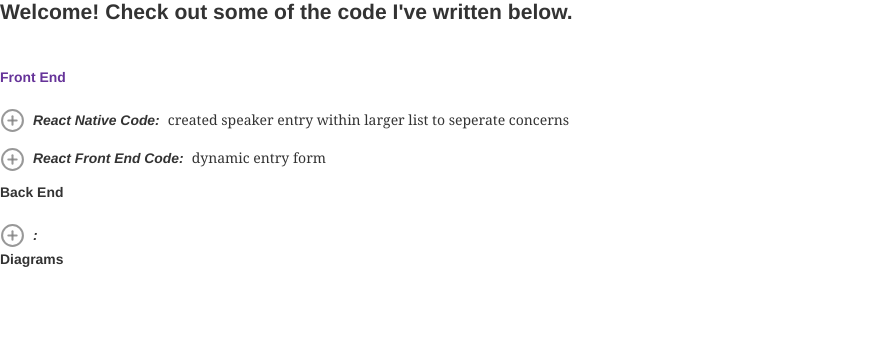
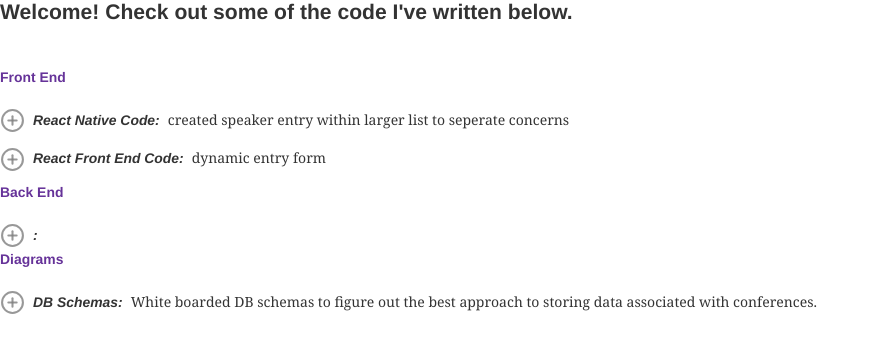
Before and after one commit to cen19/portfolio, a Gatsby site: page / in a window 1280 px wide. Shown: the whole page, without its empty margins (0-879 px from the left). Built offline with nearby package versions, Linux system fonts and the light colour scheme; Gatsby itself is replaced by a stand-in of ours; some packages are replaced by stand-ins of ours.

Commit message:
Added images

```diff
--- a/src/components/DropDownImage.js
+++ b/src/components/DropDownImage.js
@@ -0,0 +1,76 @@
+import React from 'react';
+
+import Image from './ImageSnippet';
+import feather from '../utils/feather';
+
+import linkStyles from '../styles/link.module.css';
+import iconStyles from '../styles/icon.module.css';
+
+class ImageDescription extends React.Component {
+  constructor(props) {
+    super(props);
+
+    this.state = {
+      renderImage: false
+    };
+
+    this.handleClickToToggleImage = this.handleClickToToggleImage.bind(this);
+    this.handleClickToCloseImage = this.handleClickToCloseImage.bind(this);
+  }
+
+  handleClickToToggleImage() {
+    this.setState({
+      renderImage: !this.state.renderImage
+    });
+  }
+
+  handleClickToCloseImage() {
+    this.setState({ renderImage: false });
+  }
+
+  render() {
+    const { image, title, description } = this.props;
+
+    return (
+      <div>
+        <div
+          style={{ display: 'inline' }}
+        >
+          <div style={{ display: 'inline-block', cursor: 'pointer' }} onClick={this.handleClickToToggleImage}>
+            {this.state.renderImage ?
+              feather('minus-circle', [25, 25], iconStyles['expand-collapse']) :
+              feather('plus-circle', [25, 25], iconStyles['expand-collapse'])}
+          </div>
+
+          <h5
+            style={{
+              fontStyle: 'italic',
+              display: 'inline-block',
+              margin: '0 0.5rem 0.5rem 0.5rem'
+            }}
+          >
+            {title}:
+          </h5>
+
+          <span
+            style={{
+              margin: '0 1rem 1rem 0',
+              fontSize: '14px',
+              display: 'inline-block'
+            }}
+          >
+            {description}
+          </span>
+        </div>
+
+        {this.state.renderImage ?
+          <Image
+            handleClickToCloseImage={this.handleClickToCloseImage}
+            image={image}
+            title={title} /> : null}
+      </div>
+    );
+  }
+}
+
+export default ImageDescription;
--- a/src/components/ImageSnippet.js
+++ b/src/components/ImageSnippet.js
@@ -0,0 +1,23 @@
+import React from 'react';
+
+import feather from '../utils/feather';
+
+import linkStyles from '../styles/link.module.css';
+import iconStyles from '../styles/icon.module.css';
+
+export default (props) => {
+  const { image, title, handleClickToCloseImage } = props;
+
+  return (
+    <div>
+      <img
+        src={image}
+        alt={title}
+        style={{
+          border: '3px solid black',
+          borderRadius: '5px',
+          marginBottom: '1rem'
+        }}/>
+    </div>
+  );
+};
--- a/src/pages/index.js
+++ b/src/pages/index.js
@@ -1,7 +1,8 @@
 import React from 'react';
 import Link from 'gatsby-link';
-import CodeSnippet from '../components/Code-Snippet';
 import DropDownSkill from '../components/DropDownSkill';
+import DropDownImage from '../components/DropDownImage';
+import DBSchemas from '../assets/Diagrams/SQL_Schemas.jpg';
 
 const IndexPage = (props) => {
   console.log('propsdataallmarkdownremark =>', props.data.allMarkdownRemark);
@@ -23,9 +24,18 @@ const IndexPage = (props) => {
         <DropDownSkill skill={reactNativeCode.node} />
         <DropDownSkill skill={frontEndCode.node} />
       </div>
-      <h5>Back End</h5>
+      <h5 style={{ color: 'rebeccapurple' }}>Back End</h5>
+      <div>
         <DropDownSkill skill={backEndCode.node} />
-      <h5>Diagrams</h5>
+      </div>
+      <h5 style={{ color: 'rebeccapurple' }}>Diagrams</h5>
+      <div>
+        <DropDownImage
+          image={DBSchemas}
+          title='DB Schemas'
+          description='White boarded DB schemas to figure out the best approach to storing data associated with conferences.'
+        />
+      </div>
     </div>
   );
 };
```
Also changed, not shown: src/assets/Diagrams/SQL_Schemas.JPG (added).
